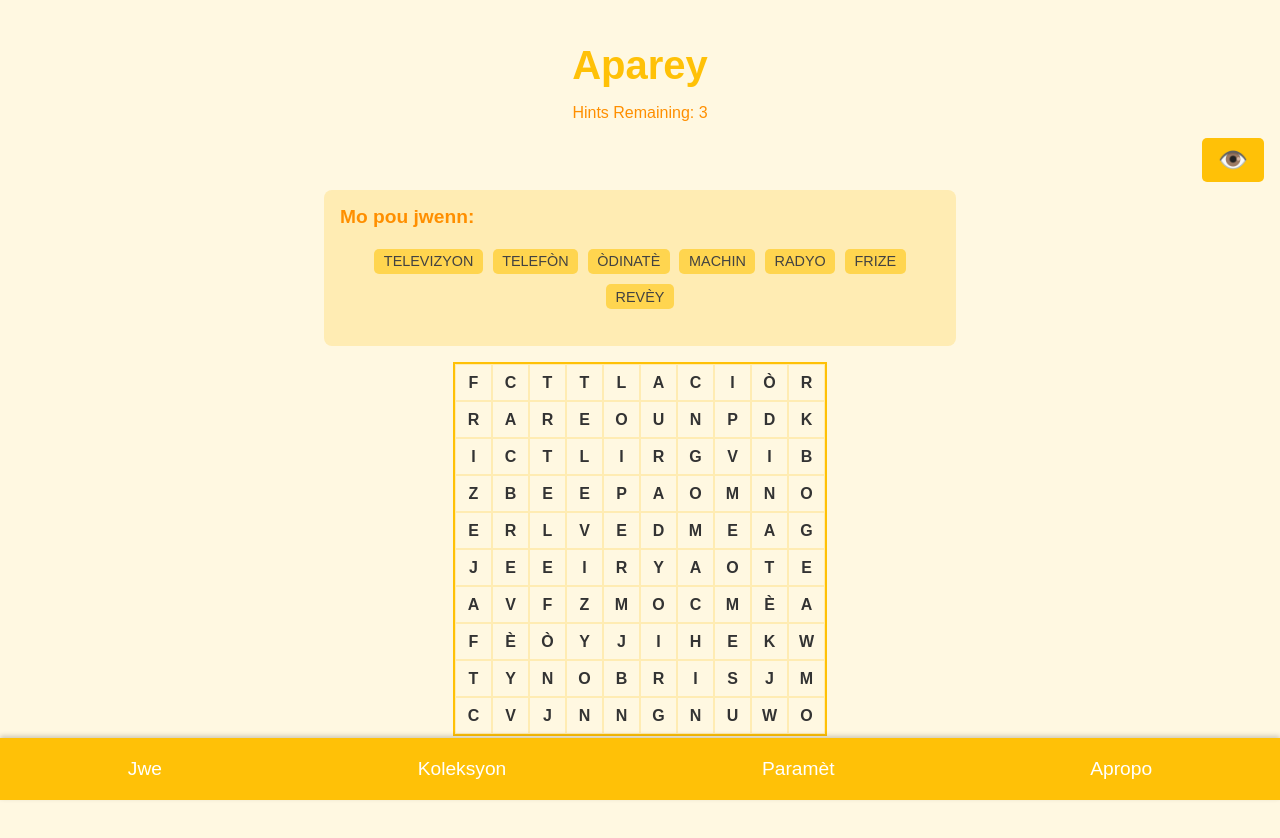
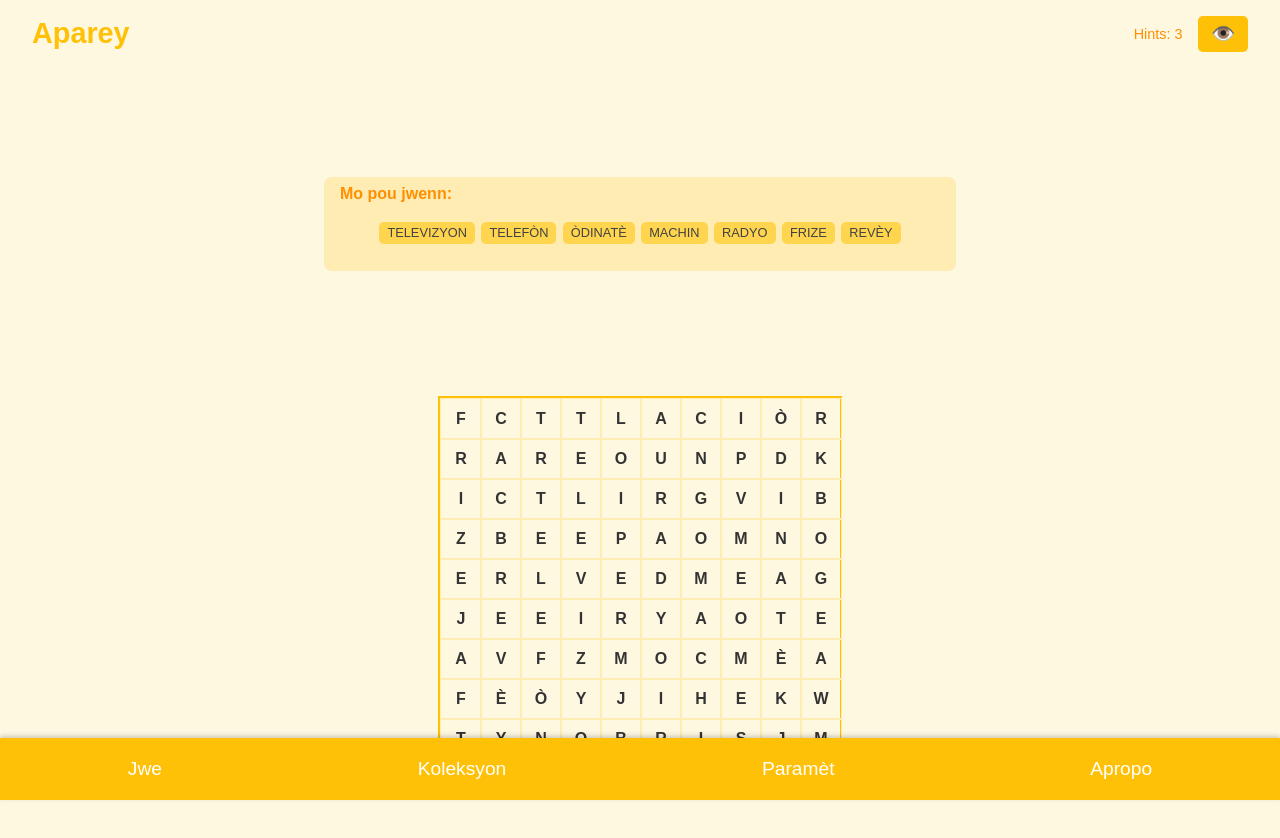
Before and after one commit to louvenslouis/mokwaze, a React (Create React App) app: page /game/Aparey in a window 1280 px wide. Shown: the top 838 px of the page. After the commit the page ends 800 px from the top, so only its background shows below. Built offline with nearby package versions, Linux system fonts and the light colour scheme.

Commit message:
Feat: Implement fixed game page layout and reorganize header elements

```diff
--- a/src/index.css
+++ b/src/index.css
@@ -4,6 +4,13 @@ body {
   -webkit-font-smoothing: antialiased;
   -moz-osx-font-smoothing: grayscale;
   background-color: #FFF8E1; /* Light cream background */
+  height: 100vh; /* Set body height to 100% of viewport height */
+  overflow: hidden; /* Prevent scrolling on the body */
+}
+
+html {
+  height: 100%; /* Set html height to 100% */
+  overflow: hidden; /* Prevent scrolling on the html element */
 }
 
 code {
--- a/src/pages/GamePage.js
+++ b/src/pages/GamePage.js
@@ -224,15 +224,16 @@ const GamePage = () => {
 
   return (
     <div className="game-container" onMouseUp={handleMouseUp} onMouseLeave={handleMouseUp} onTouchEnd={handleTouchEnd}>
+      <div className="game-header">
         <h1 className="category-title">{categoryName}</h1>
         <div className="hints-display">
-        Hints Remaining: {hintsRemaining}
+          Hints: {hintsRemaining}
         </div>
-
         <div className="word-list-toggle">
           <button onClick={() => setShowWordList(!showWordList)} className="toggle-button">
             {showWordList ? '👁️' : '🙈'}
           </button>
+        </div>
       </div>
 
       <div className={`words-to-find ${showWordList ? '' : 'hidden'}`}>
--- a/src/styles/GamePage.css
+++ b/src/styles/GamePage.css
@@ -4,61 +4,74 @@
   align-items: center;
   padding: 1rem;
   background-color: #FFF8E1; /* Light cream background */
-  min-height: 100vh;
+  height: 100vh; /* Take full viewport height */
+  overflow: hidden; /* Prevent scrolling within the container */
+  justify-content: space-between; /* Distribute space between elements */
+}
+
+.game-header {
+  width: 100%;
+  display: flex;
+  justify-content: space-between;
+  align-items: center;
+  margin-bottom: 1rem;
+  padding: 0 1rem; /* Add some horizontal padding */
+  box-sizing: border-box; /* Include padding in width */
 }
 
 .category-title {
-  font-size: 2.5rem;
+  font-size: 1.8rem; /* Smaller font for header */
   font-weight: bold;
   color: #FFC107; /* Amber */
-  margin-bottom: 1rem;
+  margin: 0;
+  flex-grow: 1; /* Allow title to take available space */
+  text-align: left;
 }
 
 .hints-display {
-  margin-bottom: 1rem;
-  font-size: 1rem;
+  font-size: 0.9rem; /* Smaller font for hints */
   color: #FF8F00;
+  white-space: nowrap; /* Prevent wrapping */
+  margin-left: 1rem; /* Space from title */
 }
 
 .word-list-toggle {
-  width: 100%;
-  display: flex;
-  justify-content: flex-end;
-  margin-bottom: 0.5rem;
+  margin-left: 1rem; /* Space from hints */
 }
 
 .toggle-button {
   background-color: #FFC107;
   border: none;
   border-radius: 5px;
-  padding: 0.5rem 1rem;
+  padding: 0.4rem 0.8rem; /* Smaller padding */
   cursor: pointer;
-  font-size: 1.5rem;
+  font-size: 1.2rem; /* Smaller icon */
 }
 
 .words-to-find {
   background-color: #FFECB3; /* Lighter amber background */
-  padding: 1rem;
+  padding: 0.5rem 1rem; /* Reduced padding */
   border-radius: 8px;
   width: 90%;
   max-width: 600px;
   margin-bottom: 1rem;
   transition: max-height 0.3s ease-out, opacity 0.3s ease-out;
   overflow: hidden;
-  max-height: 500px; /* Max height when visible */
+  max-height: 150px; /* Reduced max height when visible */
   opacity: 1;
+  flex-shrink: 0; /* Prevent shrinking */
 }
 
 .words-to-find.hidden {
   max-height: 0;
   opacity: 0;
-  padding: 0 1rem; /* Adjust padding when hidden */
+  padding: 0 1rem;
 }
 
 .words-to-find h2 {
   margin-top: 0;
-  color: #FF8F00; /* Darker amber */
-  font-size: 1.2rem;
+  color: #FF8F00;
+  font-size: 1rem; /* Smaller font */
 }
 
 .words-to-find ul {
@@ -67,14 +80,16 @@
   display: flex;
   flex-wrap: wrap;
   justify-content: center;
+  max-height: 100px; /* Max height for the list itself */
+  overflow-y: auto; /* Enable scrolling for the word list if it overflows */
 }
 
 .words-to-find li {
-  background-color: #FFD54F; /* Even lighter amber */
-  padding: 0.3rem 0.6rem;
-  margin: 0.3rem;
+  background-color: #FFD54F;
+  padding: 0.2rem 0.5rem; /* Further reduced padding */
+  margin: 0.2rem;
   border-radius: 5px;
-  font-size: 0.9rem; /* Smaller font size */
+  font-size: 0.8rem; /* Even smaller font size */
   color: #424242;
 }
 
@@ -86,39 +101,43 @@
 
 .word-search-grid {
   display: grid;
-  grid-template-columns: repeat(10, 1fr); /* 10 columns for a 10x10 grid */
+  grid-template-columns: repeat(10, 1fr);
   border: 2px solid #FFC107;
-  margin-bottom: 2rem;
+  margin-bottom: 1rem; /* Reduced margin */
+  flex-grow: 1; /* Allow grid to take available space */
+  width: 100%; /* Ensure grid takes full width */
+  max-width: 400px; /* Max width for the grid */
+  max-height: 400px; /* Max height for the grid */
 }
 
 .grid-row {
-  display: contents; /* Allows children to be direct grid items */
+  display: contents;
 }
 
 .grid-cell {
-  width: 35px; /* Adjusted cell size for mobile */
-  height: 35px;
+  width: 100%; /* Cells take full width of their grid column */
+  height: 100%; /* Cells take full height of their grid row */
   display: flex;
   align-items: center;
   justify-content: center;
-  border: 1px solid #FFECB3; /* Lighter amber for cell borders */
-  font-size: 1rem; /* Adjusted font size for mobile */
+  border: 1px solid #FFECB3;
+  font-size: 1rem;
   font-weight: bold;
   color: #333;
   cursor: pointer;
-  user-select: none; /* Prevent text selection */
+  user-select: none;
 }
 
 .grid-cell.selected {
-  background-color: #FFD54F; /* Highlight selected cells */
+  background-color: #FFD54F;
 }
 
 .grid-cell.found {
-  background-color: #8BC34A; /* Green for found words */
+  background-color: #8BC34A;
   color: white;
 }
 
 .grid-cell.hinted {
-  background-color: #F44336; /* Red for hinted letters */
+  background-color: #F44336;
   color: white;
 }
```
Lines whose indentation alone changed are shown as unchanged.
